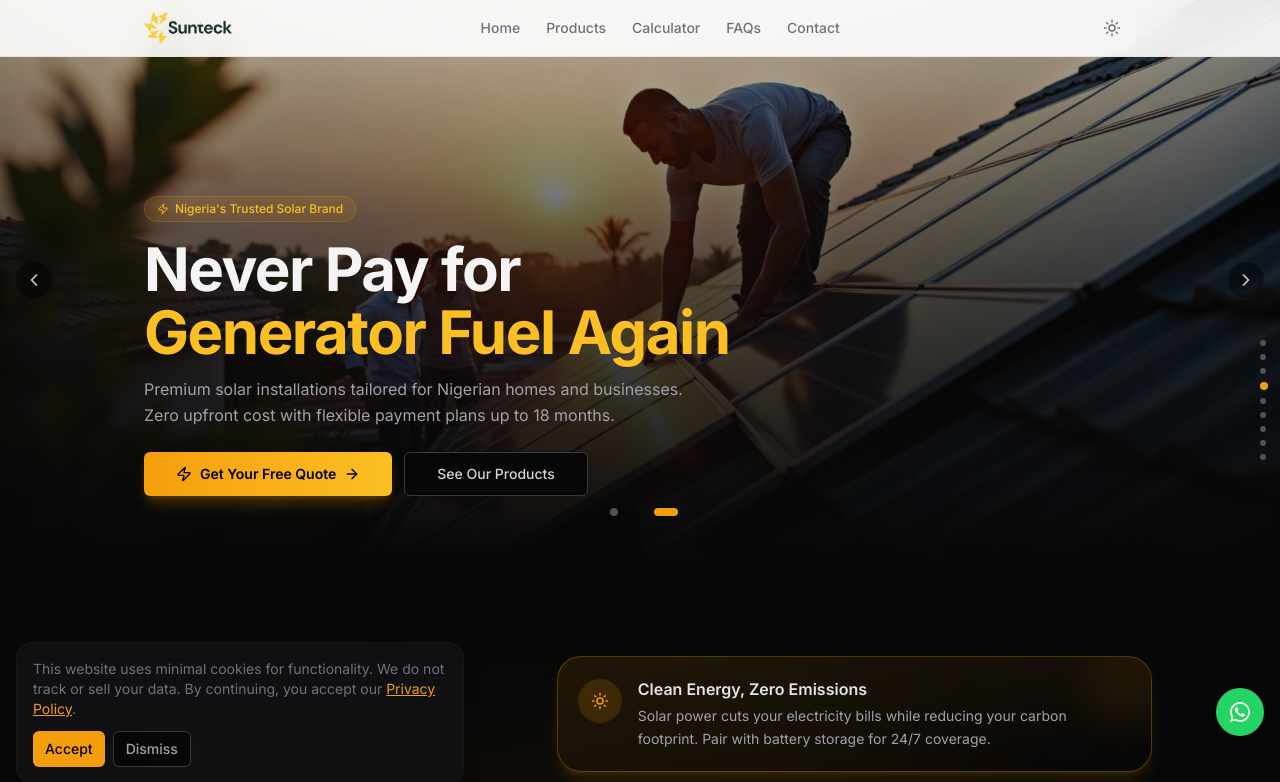
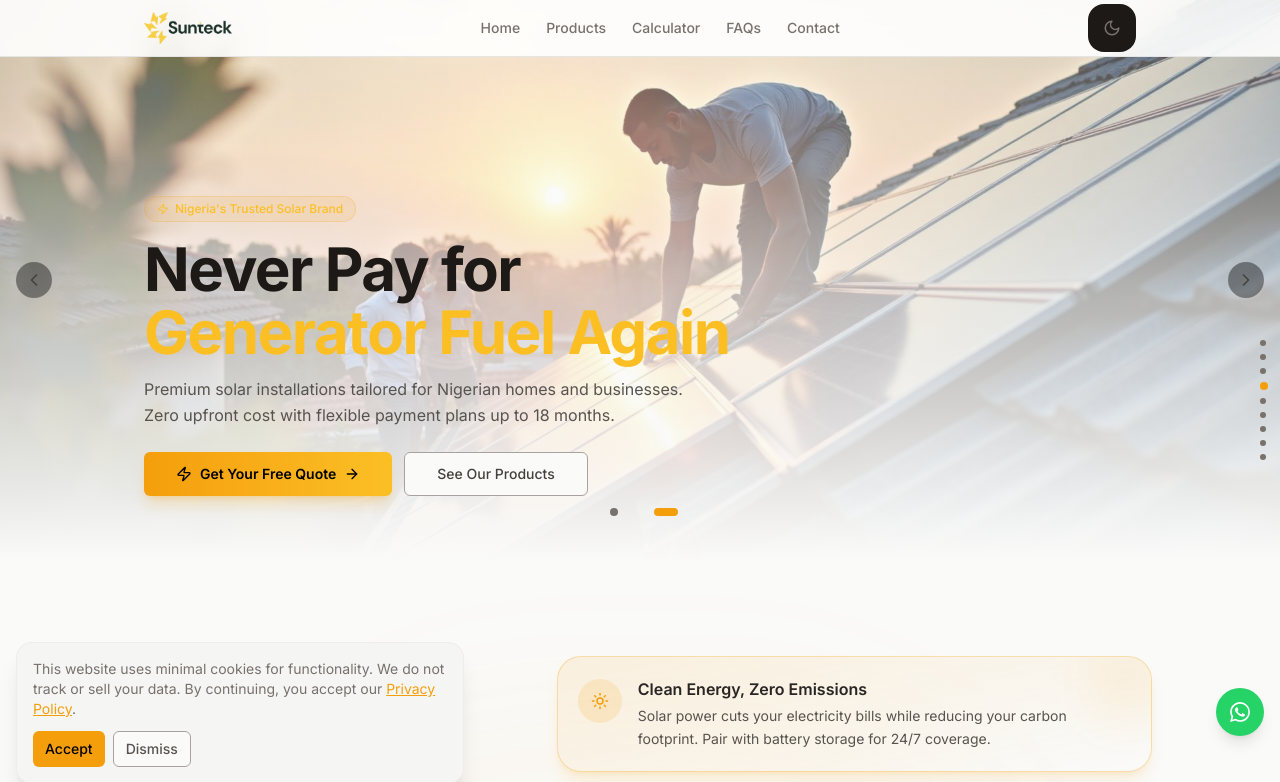
Before and after one commit to KnowNationHQ/suntecksolar, a Next.js app: page / in a window 1280 px wide. Shown: the top 782 px of the page. Built offline with nearby package versions, Linux system fonts and the light colour scheme; a web font is replaced by a local one.

Commit message:
fix(theme): default light mode, brand colors, reactive toaster
- Default theme toggle to light mode
- Add @custom-variant dark so dark: classes follow .dark class
- Brand colors: gold hover in light, emerald hover in dark
- Toaster follows theme via MutationObserver

```diff
--- a/app/globals.css
+++ b/app/globals.css
@@ -1,5 +1,6 @@
 @import url("https://api.fontshare.com/v2/css?f[]=satoshi@700,900&display=swap");
 @import "tailwindcss";
+@custom-variant dark (&:where(.dark, .dark *));
 
 @theme {
   --color-brand-950: #011a14;
--- a/app/layout.tsx
+++ b/app/layout.tsx
@@ -1,6 +1,6 @@
 import type { Metadata, Viewport } from "next"
 import { Inter } from "next/font/google"
-import { Toaster } from "sonner"
+import { ThemeToaster } from "@/components/layout/theme-toaster"
 import { BottomNav } from "@/components/layout/bottom-nav"
 import { Header } from "@/components/layout/header"
 
@@ -164,7 +164,7 @@ export default function RootLayout({ children }: { children: React.ReactNode })
         <CookieConsent />
         <ScrollUp />
         <PageLoader />
-        <Toaster position="top-right" theme="dark" />
+        <ThemeToaster />
       </body>
     </html>
   )
--- /dev/null
+++ b/components/layout/theme-toaster.tsx
@@ -0,0 +1,19 @@
+"use client"
+
+import { Toaster } from "sonner"
+import { useEffect, useState } from "react"
+
+export function ThemeToaster() {
+  const [theme, setTheme] = useState<"dark" | "light">("light")
+
+  useEffect(() => {
+    const el = document.documentElement
+    const update = () => setTheme(el.classList.contains("dark") ? "dark" : "light")
+    update()
+    const observer = new MutationObserver(update)
+    observer.observe(el, { attributes: true, attributeFilter: ["class"] })
+    return () => observer.disconnect()
+  }, [])
+
+  return <Toaster position="top-right" theme={theme} />
+}
--- a/components/layout/theme-toggle.tsx
+++ b/components/layout/theme-toggle.tsx
@@ -6,7 +6,7 @@ import { useEffect, useState } from "react"
 type Theme = "dark" | "light"
 
 export function ThemeToggle() {
-  const [theme, setTheme] = useState<Theme>("dark")
+  const [theme, setTheme] = useState<Theme>("light")
 
   useEffect(() => {
     const stored = localStorage.getItem("sunteck-theme") as Theme | null
@@ -16,20 +16,20 @@ export function ThemeToggle() {
   useEffect(() => {
     const root = document.documentElement
     localStorage.setItem("sunteck-theme", theme)
-    root.classList.remove("dark", "light")
+    root.classList.remove("light", "dark")
     root.classList.add(theme)
   }, [theme])
 
   const toggle = () => setTheme((t) => (t === "dark" ? "light" : "dark"))
-  const Icon = theme === "dark" ? Sun : Moon
+  const isDark = theme === "dark"
 
   return (
     <button
       onClick={toggle}
-      className="flex items-center justify-center p-2 rounded-lg text-surface-500 hover:text-amber-600 bg-surface-100 dark:bg-surface-800 hover:bg-surface-200 dark:hover:bg-surface-700 transition-colors touch-target"
-      aria-label={`Switch to ${theme === "dark" ? "light" : "dark"} mode`}
+      className="flex items-center justify-center p-2 rounded-lg transition-colors touch-target text-surface-500 hover:text-gold-500 bg-surface-100 hover:bg-surface-200 dark:bg-surface-800 dark:hover:text-brand-400 dark:hover:bg-surface-750"
+      aria-label={`Switch to ${isDark ? "light" : "dark"} mode`}
     >
-      <Icon size={18} />
+      {isDark ? <Sun size={18} /> : <Moon size={18} />}
     </button>
   )
 }
```
